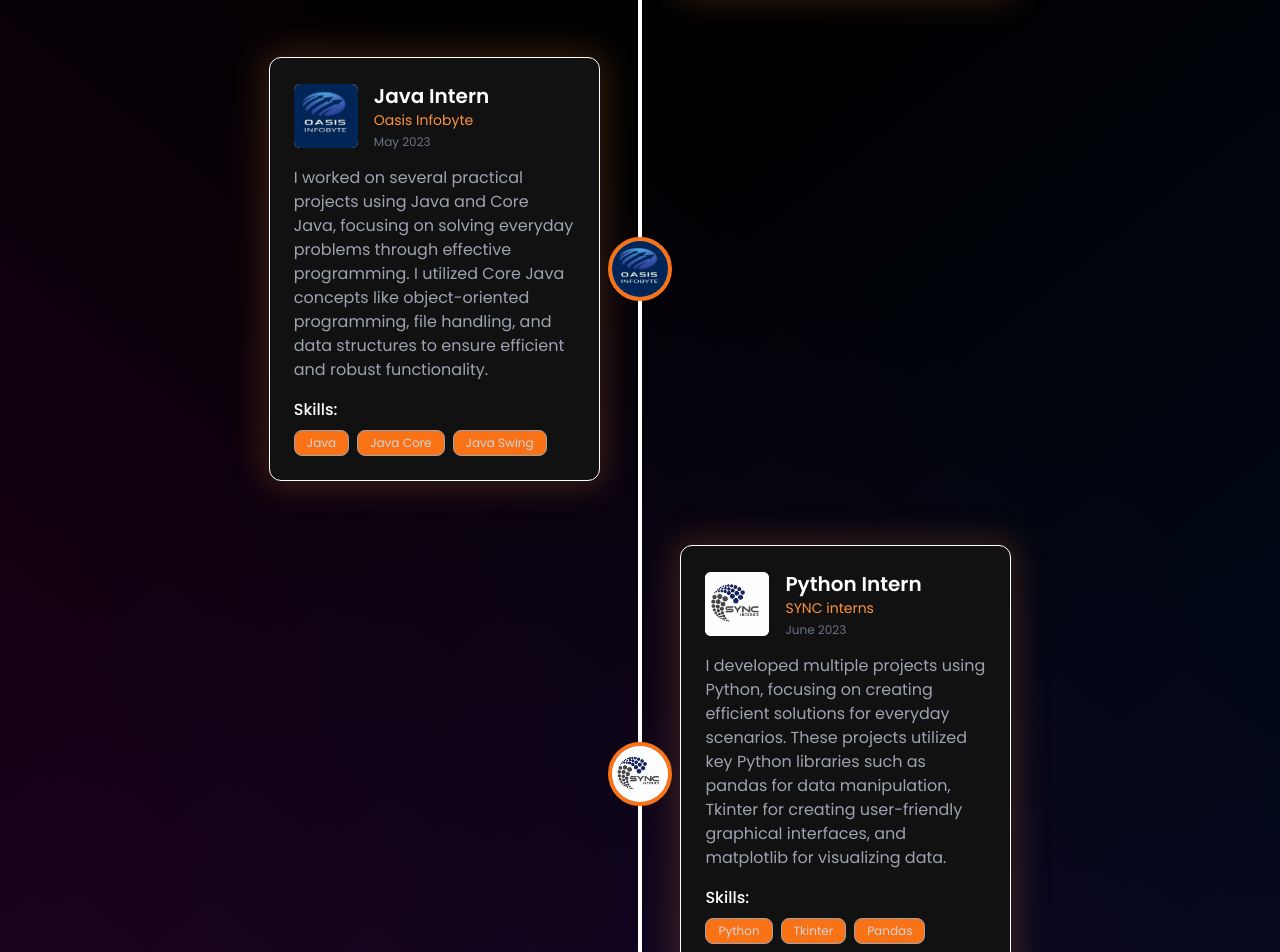
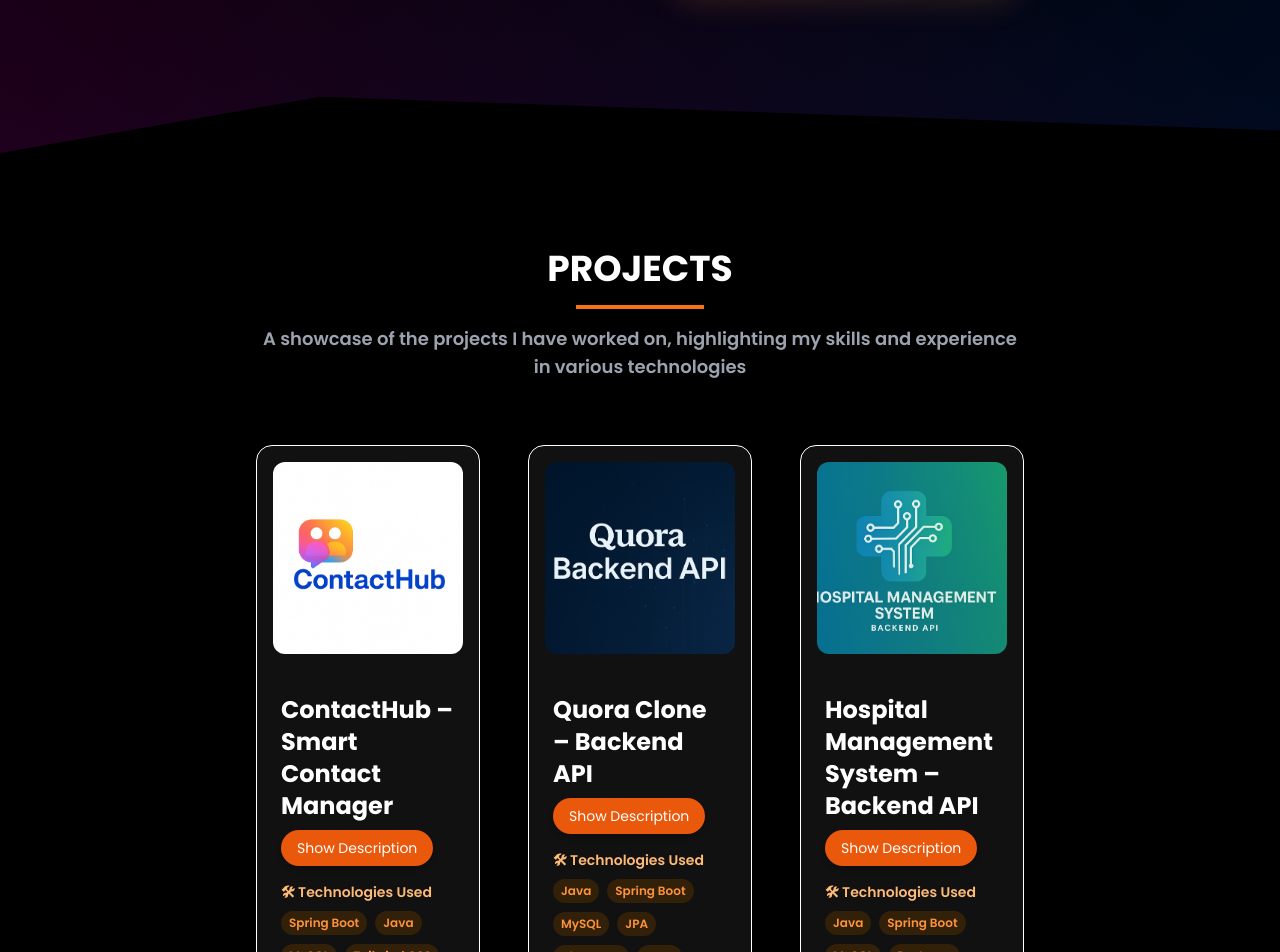
Before and after one commit to satyamshukla-wq/satyam-portfolio, a React (Vite) app: page / in a window 1280 px wide. Shown: the part 2980-3932 px from the top of the page. Built offline with nearby package versions, Linux system fonts and the light colour scheme.

Commit message:
experience updated

```diff
--- a/src/constants.js
+++ b/src/constants.js
@@ -138,33 +138,33 @@
         "Responsive Design",
       ],
     },
-    {
-      id: 1,
-      img: oasis,
-      role: "Java Intern",
-      company: "Oasis Infobyte",
-      date: "May 2023",
-      desc: " I worked on several practical projects using Java and Core Java, focusing on solving everyday problems through effective programming.  I utilized Core Java concepts like object-oriented programming, file handling, and data structures to ensure efficient and robust functionality.",
-      skills: [
-        "Java",
-        "Java Core",
-        "Java Swing",
-      ],
-    },
-    {
-      id: 2,
-      img: sync,
-      role: "Python Intern",
-      company: "SYNC interns",
-      date: "June 2023",
-      desc: "I developed multiple projects using Python, focusing on creating efficient solutions for everyday scenarios. These projects utilized key Python libraries such as pandas for data manipulation, Tkinter for creating user-friendly graphical interfaces, and matplotlib for visualizing data.",
-      skills: [
-        "Python",
-        "Tkinter",
-        "Pandas",
-        "Matplotlib",
-      ],
-    },
+    // {
+    //   id: 1,
+    //   img: oasis,
+    //   role: "Java Intern",
+    //   company: "Oasis Infobyte",
+    //   date: "May 2023",
+    //   desc: " I worked on several practical projects using Java and Core Java, focusing on solving everyday problems through effective programming.  I utilized Core Java concepts like object-oriented programming, file handling, and data structures to ensure efficient and robust functionality.",
+    //   skills: [
+    //     "Java",
+    //     "Java Core",
+    //     "Java Swing",
+    //   ],
+    // },
+    // {
+    //   id: 2,
+    //   img: sync,
+    //   role: "Python Intern",
+    //   company: "SYNC interns",
+    //   date: "June 2023",
+    //   desc: "I developed multiple projects using Python, focusing on creating efficient solutions for everyday scenarios. These projects utilized key Python libraries such as pandas for data manipulation, Tkinter for creating user-friendly graphical interfaces, and matplotlib for visualizing data.",
+    //   skills: [
+    //     "Python",
+    //     "Tkinter",
+    //     "Pandas",
+    //     "Matplotlib",
+    //   ],
+    // },
   ];
 
   export const education = [
```
